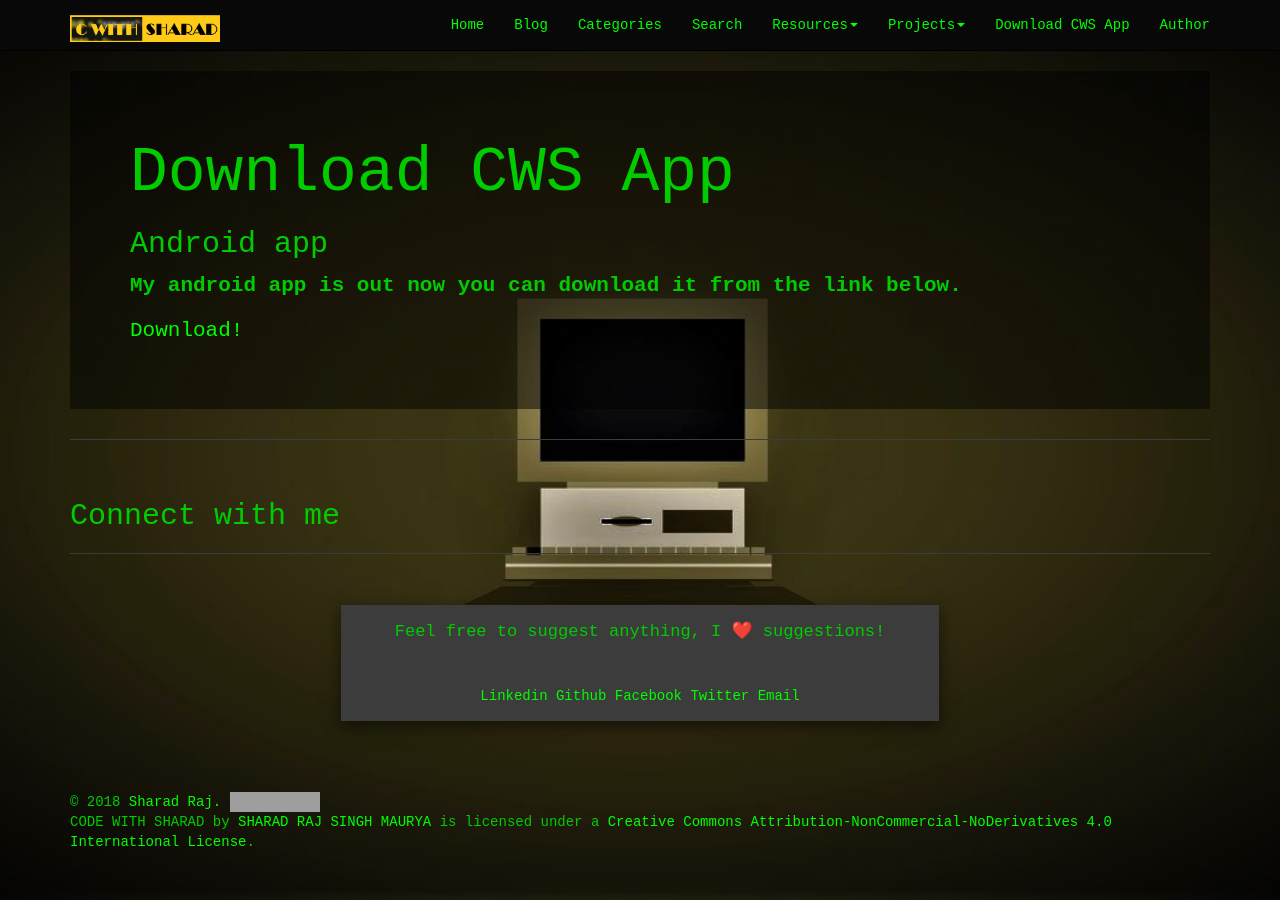
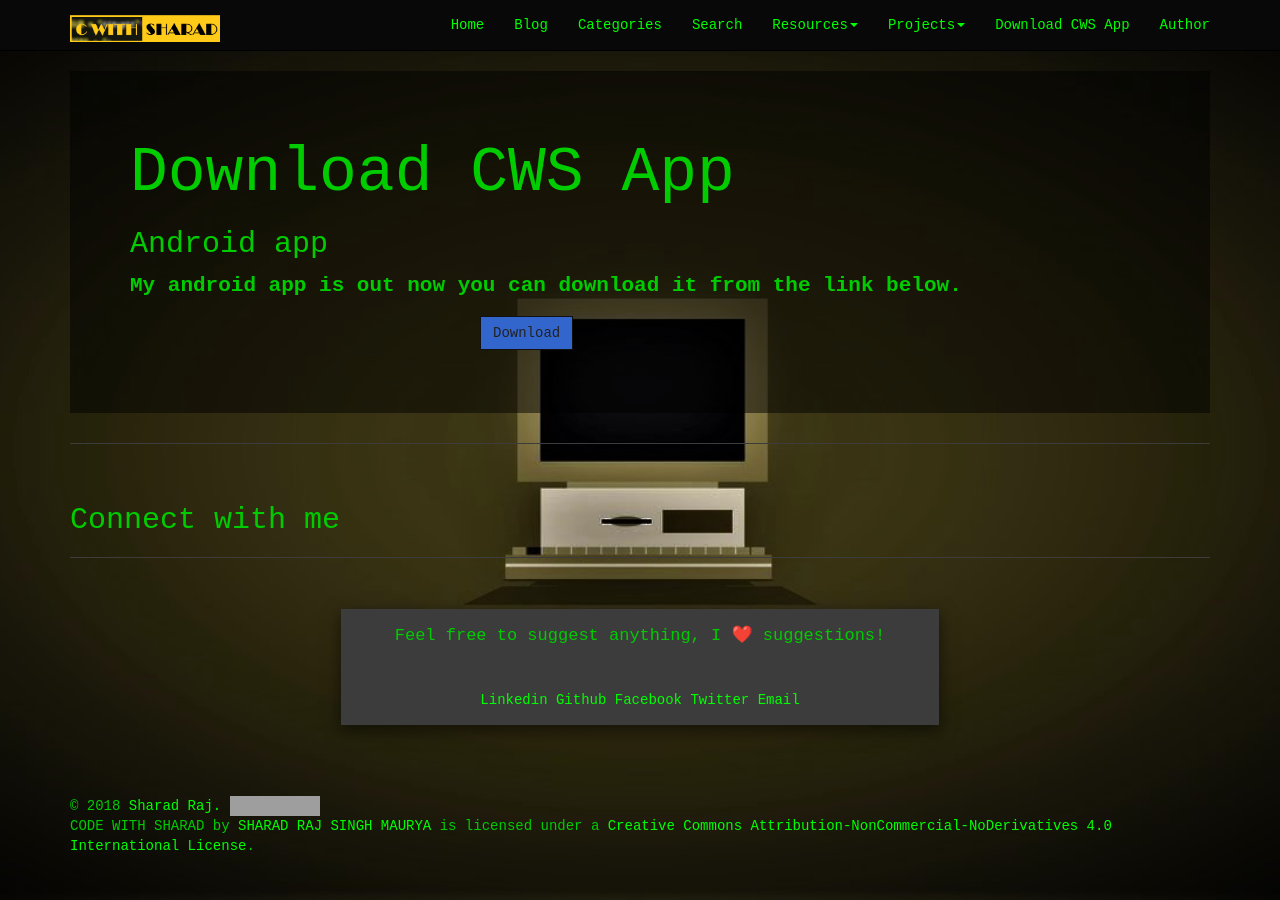
Before and after one commit to cwithsharad/cwithsharad.github.io, a Jekyll site: the page built from app.md, in a window 1280 px wide. Built offline with Jekyll 4.4.1, drawn with Linux system fonts in a browser that asks for light colours; emoji names are drawn with the system emoji font; grey boxes are pictures that could not be loaded.

Commit message:
Update app.md

```diff
--- a/app.md
+++ b/app.md
@@ -6,4 +6,16 @@
 ## Android app
 **My android app is out now you can download it from the link below.**
 
-[Download!](https://github.com/cwithsharad/cwithsharad.github.io/raw/master/assets/apk/cws.apk)
+<div class="row">
+
+<div class="col-sm-4">
+</div>
+
+<div class="col-sm-4">
+  <a href="https://github.com/cwithsharad/cwithsharad.github.io/raw/master/assets/apk/cws.apk" class="btn btn-info">Download</a>
+</div>
+
+<div class="col-sm-4">
+</div>
+
+</div>
```
